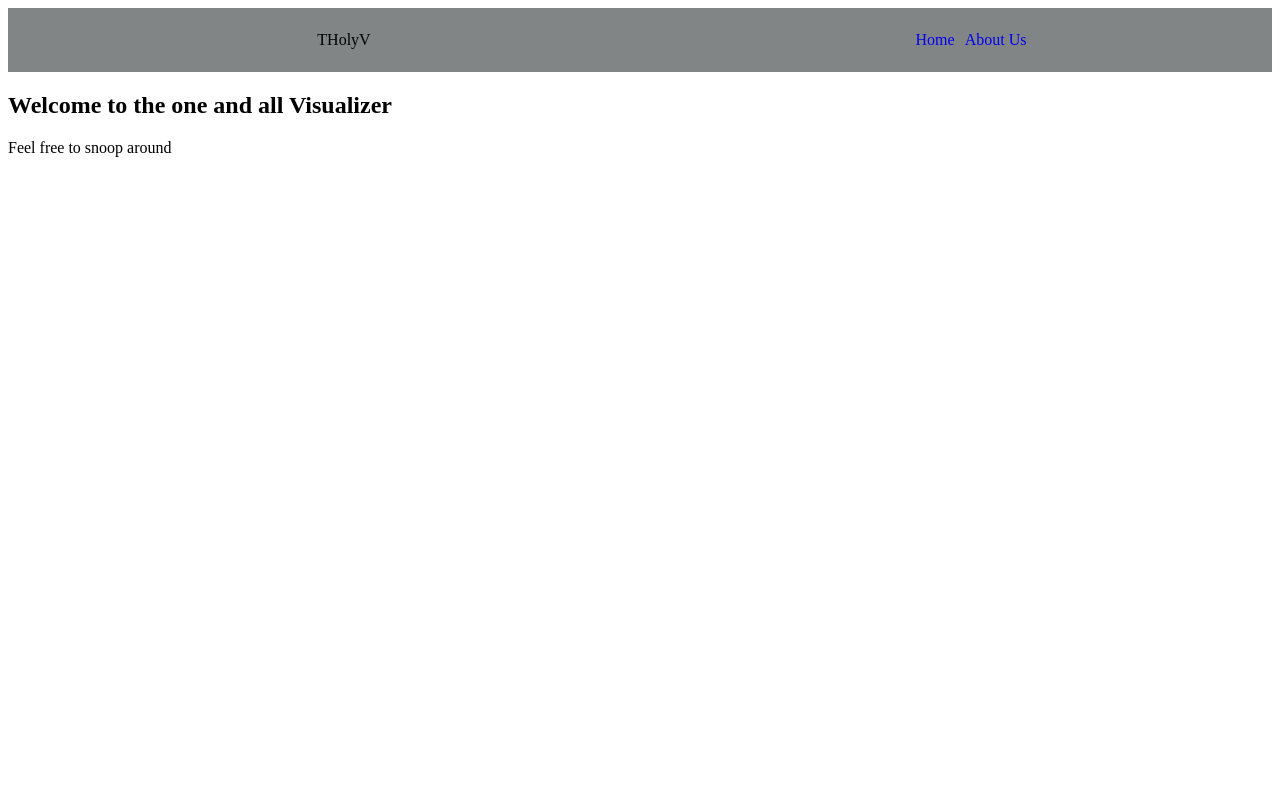
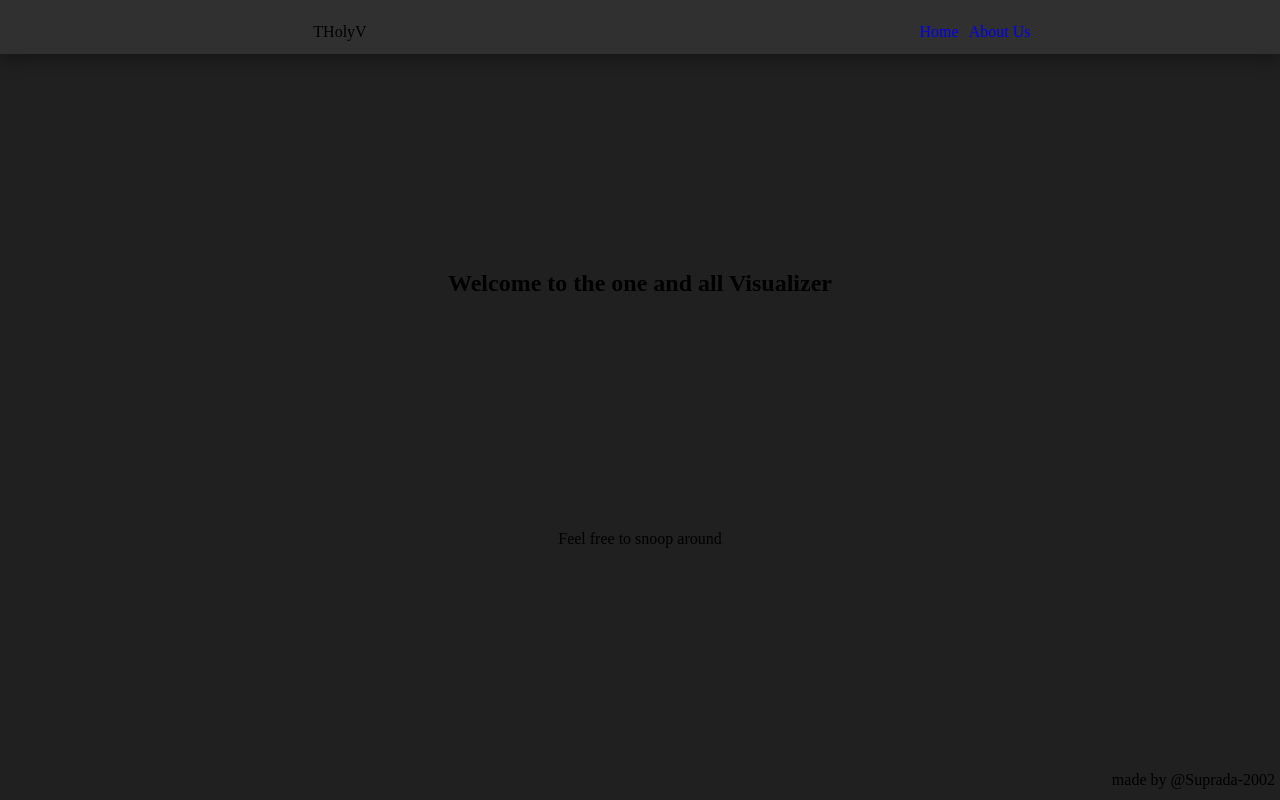
Before and after one commit to Suprada-2002/The_Holy_Visualizer, a SvelteKit app: page / in a window 1280 px wide. Built offline with nearby package versions, Linux system fonts and the light colour scheme.

Commit message:
added footer and dynamic sorting size

```diff
--- a/src/app.html
+++ b/src/app.html
@@ -3,6 +3,12 @@
   <head>
     <meta charset="utf-8" />
     <link rel="icon" href="%sveltekit.assets%/favicon.png" />
+    <link rel="preconnect" href="https://fonts.googleapis.com" />
+    <link rel="preconnect" href="https://fonts.gstatic.com" crossorigin />
+    <link
+      href="https://fonts.googleapis.com/css2?family=Montserrat:wght@100&display=swap"
+      rel="stylesheet"
+    />
     <meta name="viewport" content="width=device-width" />
     %sveltekit.head%
   </head>
--- a/src/app.scss
+++ b/src/app.scss
@@ -5,6 +5,13 @@ $hl: #047dffcb;
 $fg: #bbb;
 
 $mobile: 860px;
+
+$section-width: 90vw;
+$navbar-height: 5vh;
+$navbar-max-height: 200px;
+$footer-height: 5vh;
+$content-section-height: 25vh;
+$visual-section-height: 55vh;
 
 @mixin shadow {
   box-shadow: 0px 8px 16px 0px rgba(0, 0, 0, 0.3);
@@ -21,6 +28,9 @@ $mobile: 860px;
 @mixin section($height, $width) {
   height: $height;
   width: $width;
+}
+@mixin heading {
+  border-bottom: 1px solid $sec;
 }
 @mixin grid($column, $row) {
   display: grid;
@@ -60,6 +70,7 @@ $mobile: 860px;
   font-family: "Caveat", cursive;
 }
 @mixin para {
+  @include sans;
   width: 80vw;
   max-width: 800px;
   text-align: center;
--- a/src/routes/+layout.svelte
+++ b/src/routes/+layout.svelte
@@ -1,29 +1,53 @@
+<main>
   <nav>
-    <ul><a>THolyV</a></ul>
+    <ul>
+      <a>THolyV</a>
+    </ul>
     <ul>
       <li><a href="/">Home</a></li>
       <li><a href="/about">About Us</a></li>
     </ul>
   </nav>
+  <slot />
+  <footer>made by @Suprada-2002</footer>
+</main>
 
-<slot />
-
-<style>
-    nav{
-        background-color: rgb(130, 133, 133);
+<style lang="scss">
+  main {
+    @include absolute;
+    @include fullscreen;
+    @include flex(column);
+    background-color: $pri;
+    justify-content: space-between;
+    align-items: center;
+    overflow-x: hidden;
+    overflow-y: auto;
+  }
+  nav {
+    @include section($navbar-height, 100vw);
+    @include shadow;
+    max-height: $navbar-max-height;
+    background-color: $sec;
     display: grid;
     place-items: center;
     grid-template-columns: 1fr 1fr;
     padding: 7px 0px;
   }
-    ul{
+  footer {
+    @include section($footer-height, 100vw);
+    @include flex(row);
+    padding-right: 10px;
+    justify-content: right;
+    align-items: center;
+  }
+  ul {
     display: flex;
   }
-    li{
+  li {
     list-style: none;
     margin-right: 10px;
   }
-    a{
+  a {
     text-decoration: none;
   }
 </style>
```
Also changed, not shown: src/routes/algos/sorting/+page.svelte (+23 -10 lines), src/routes/algos/sorting/algorithm.js (+6 -3 lines). Lines whose indentation alone changed are shown as unchanged.
